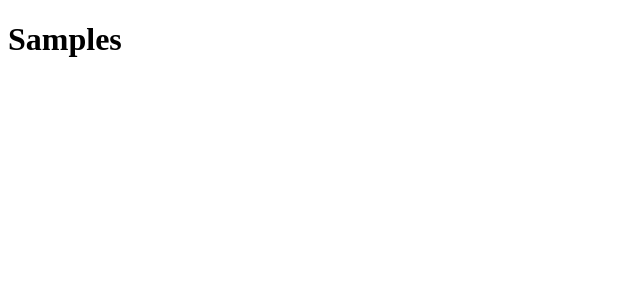
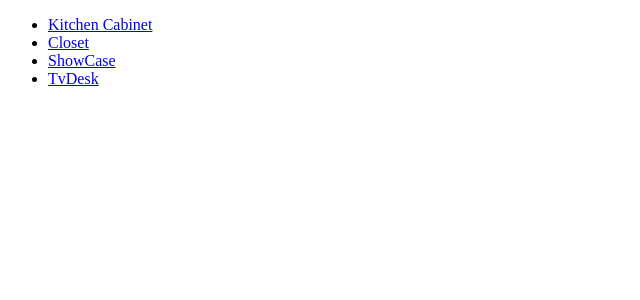
Before and after one commit to MohammadHoseynZamany/React_JahanCabinet_Website, a React (Vite) app: page /Samples in a window 1280 px wide. Shown: the top 300 px of the page, without its empty margins (0-640 px from the left). Built offline with nearby package versions, Linux system fonts and the light colour scheme.

Commit message:
fix samples page and add kitchenCabinet , closet, tvDesk, showCase

```diff
--- a/src/components/Closet.jsx
+++ b/src/components/Closet.jsx
@@ -2,15 +2,23 @@ import React from "react"
 import SeeDetails from "./SeeDetails"
 
 export default function Closet(props){
+    const [seeDetails, setSeeDetails] = React.useState(false)
     function handleClick(){
+        setSeeDetails(prevState => !prevState)
+    }
+
+    if (!seeDetails){
+        return(
+            <div className="closet-container" onClick={handleClick}>
+                <img src={props.url} alt={props.title} />
+                <p>{props.title}</p>
+            </div>
+        )
+    } else {
         return(
             <SeeDetails url={props.url} title={props.title} details={props.details} />
         )
     }
-    return(
-        <div className="closet-container" onClick={handleClick}>
-            <img src={ props.url } alt={props.title} />
-            <p>{props.title}</p>
-        </div>
-    )
+
+
 }
--- a/src/components/Input.jsx
+++ b/src/components/Input.jsx
@@ -27,4 +27,88 @@ export default [
         title: "image title",
         details: "image details"
     },
+    {
+        id: 5,
+        type: "Closet",
+        url: "https://khabrdagh.ir/wp-content/uploads/2021/11/%DA%A9%D9%85%D8%AF-%D9%84%D8%A8%D8%A7%D8%B3-%DA%A9%D8%AF-FH113.jpg",
+        title: "image title",
+        details: "image details"
+    },
+    {
+        id: 6,
+        type: "Closet",
+        url: "https://khabrdagh.ir/wp-content/uploads/2021/11/%DA%A9%D9%85%D8%AF-%DA%86%D9%86%D8%AF%D9%85%D9%86%D8%B8%D9%88%D8%B1%D9%87-%D9%85%D8%AF%D9%84-FH167.jpg",
+        title: "image title",
+        details: "image details"
+    },
+    {
+        id: 7,
+        type: "Closet",
+        url: "https://khabrdagh.ir/wp-content/uploads/2021/11/%DA%A9%D9%85%D8%AF-%D9%84%D8%A8%D8%A7%D8%B3-%D9%85%D8%AF%D9%84-FH262.jpg",
+        title: "image title",
+        details: "image details"
+    },
+    {
+        id: 8,
+        type: "Closet",
+        url: "https://newkhane.ir/wp-content/uploads/2021/07/storage-dresser-768x591.jpg",
+        title: "image title",
+        details: "image details"
+    },
+    {
+        id: 9,
+        type: "ShowCase",
+        url: "https://salamsakhteman.com/blog/wp-content/uploads/2020/06/image13-9.jpeg",
+        title: "image title",
+        details: "image details"
+    },
+    {
+        id: 10,
+        type: "ShowCase",
+        url: "https://salamsakhteman.com/blog/wp-content/uploads/2020/06/image1-7.jpeg",
+        title: "image title",
+        details: "image details"
+    },
+    {
+        id: 11,
+        type: "ShowCase",
+        url: "https://salamsakhteman.com/blog/wp-content/uploads/2020/06/image2-6.jpeg",
+        title: "image title",
+        details: "image details"
+    },
+    {
+        id: 12,
+        type: "ShowCase",
+        url: "https://salamsakhteman.com/blog/wp-content/uploads/2020/06/image3-8.jpeg",
+        title: "image title",
+        details: "image details"
+    },
+    {
+        id: 13,
+        type: "TvDesk",
+        url: "https://cabinet-karchoob.ir/content/upload/Post/50144540ed604862935b1a131526ffc5.jpg",
+        title: "image title",
+        details: "image details"
+    },
+    {
+        id: 14,
+        type: "TvDesk",
+        url: "https://cabinet-karchoob.ir/Content/Upload/Editor/15/%D9%85%DB%8C%D8%B2%20%D8%A7%D9%85%20%D8%AF%DB%8C%20%D8%A7%D9%81.jpg",
+        title: "image title",
+        details: "image details"
+    },
+    {
+        id: 15,
+        type: "TvDesk",
+        url: "https://cabinet-karchoob.ir/Content/Upload/Editor/15/%D9%85%DB%8C%D8%B2-%D8%AA%D9%84%D9%88%DB%8C%D8%B2%DB%8C%D9%88%D9%86-%D8%B4%DB%8C%DA%A9.jpg",
+        title: "image title",
+        details: "image details"
+    },
+    {
+        id: 16,
+        type: "TvDesk",
+        url: "https://cabinet-karchoob.ir/Content/Upload/Editor/15/%D9%85%DB%8C%D8%B2-%D8%A7%D9%85%20%D8%AF%DB%8C%20%D8%A7%D9%81-%D8%A7%D9%84%20%D8%B3%DB%8C%20%D8%AF%DB%8C.jpg",
+        title: "image title",
+        details: "image details"
+    }
 ]
--- a/src/components/KitchentCabinet.jsx
+++ b/src/components/KitchentCabinet.jsx
@@ -9,7 +9,7 @@ export default function KitchenCabinet(props){
 
     if (!seeDetails){
         return(
-            <div className="KitchenCabinet-container" onClick={handleClick}>
+            <div className="kitchenCabinet-container" onClick={handleClick}>
                 <img src={props.url} alt={props.title} />
                 <p>{props.title}</p>
             </div>
--- a/src/pages/Samples.jsx
+++ b/src/pages/Samples.jsx
@@ -9,28 +9,49 @@ import InputData from "../components/Input"
 
 export default function Samples(){
     const [Data, setData] = React.useState(InputData)
-    const MapComp = Data.map(item => {
-        switch (item.type){
-            case "KitchenCabinet":
-                return <KitchenCabinet key={item.id} url={item.url} details={item.details} title={item.title} />;
-            case "Closet":
-                return <Closet key={item.id} url={item.url} details={item.details} title={item.title} />;
-            case "ShowCase":
-                return <ShowCase key={item.id} url={item.url} details={item.details} title={item.title} />;
-            case "TvDesk":
-                return <TvDesk key={item.id} url={item.url} details={item.details} title={item.title} />;
 
+    let MapCloset = Data.map(item => {
+        if (item.type == "Closet"){
+            return <Closet key={item.id} url={item.url} details={item.details} title={item.title} />
+        }
+    })
+    let MapKitchenCabinet = Data.map(item => {
+        if (item.type == "KitchenCabinet"){
+            return <KitchenCabinet key={item.id} url={item.url} details={item.details} title={item.title} />
+        }
+    })
+    let MapShowCase = Data.map(item => {
+        if (item.type == "ShowCase"){
+            return <ShowCase key={item.id} url={item.url} details={item.details} title={item.title} />
+        }
+    })
+    let MapTvDesk = Data.map(item => {
+        if (item.type == "TvDesk"){
+            return <TvDesk key={item.id} url={item.url} details={item.details} title={item.title} />
         }
     })
 
     return(
         <div className="samples-container">
-            <h1>Samples</h1>
+            <ul>
+                <li>
+                    <Link to="/samples/KitchenCabinet">Kitchen Cabinet</Link>
+                </li>
+                <li>
+                    <Link to="/samples/Closet">Closet</Link>
+                </li>
+                <li>
+                    <Link to="/samples/ShowCase">ShowCase</Link>
+                </li>
+                <li>
+                    <Link to="/samples/TvDesk">TvDesk</Link>
+                </li>
+            </ul>
             <Routes>
-                <Route path="/KitchenCabinet" element={MapComp} />
-                <Route path="/TvDesk" element={MapComp} />
-                <Route path="/ShowCase" element={MapComp} />
-                <Route path="/Closet" element={MapComp} />
+                <Route path="/KitchenCabinet" element={MapKitchenCabinet} />
+                <Route path="/TvDesk" element={MapTvDesk} />
+                <Route path="/ShowCase" element={MapShowCase} />
+                <Route path="/Closet" element={MapCloset} />
             </Routes>
         </div>
     )
```
